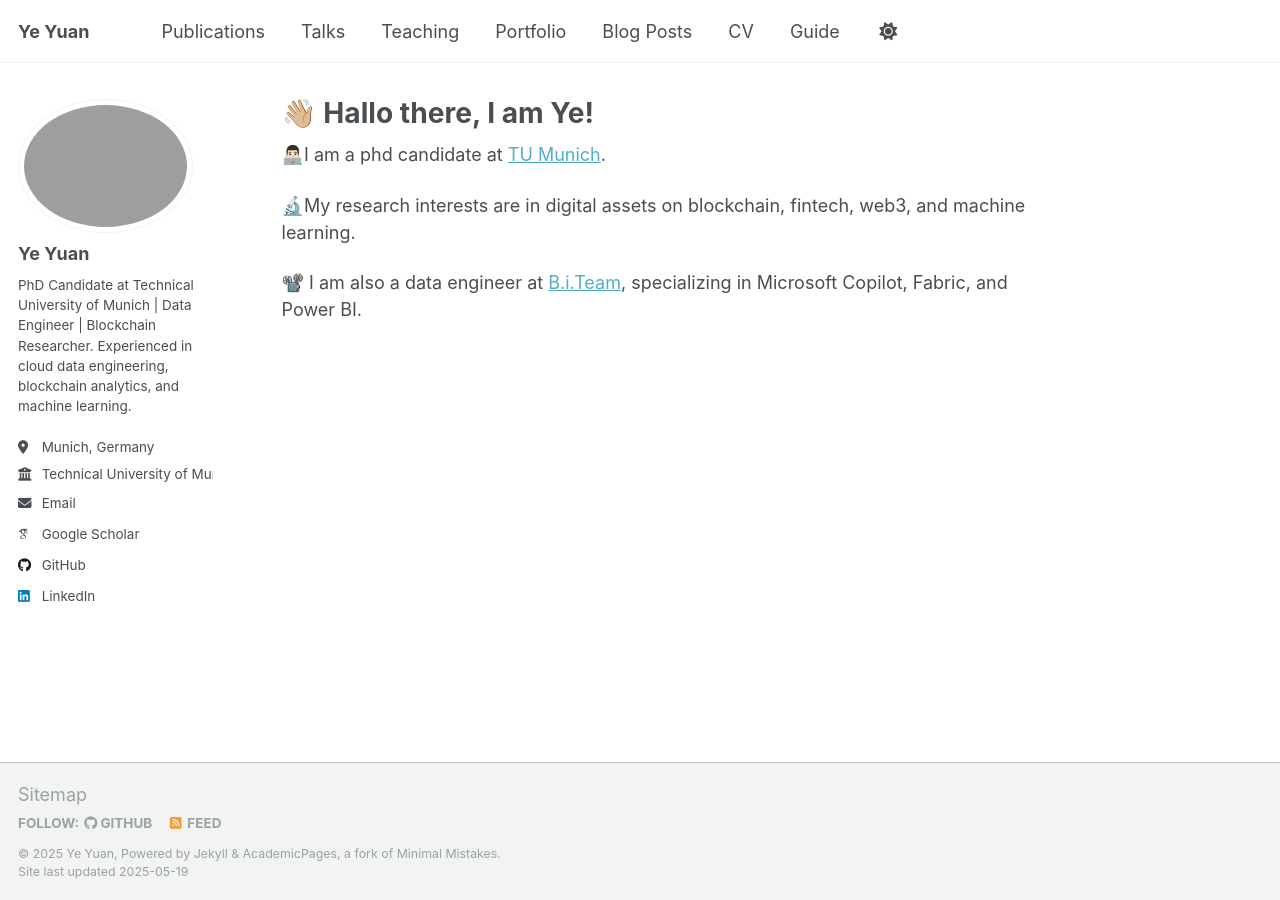
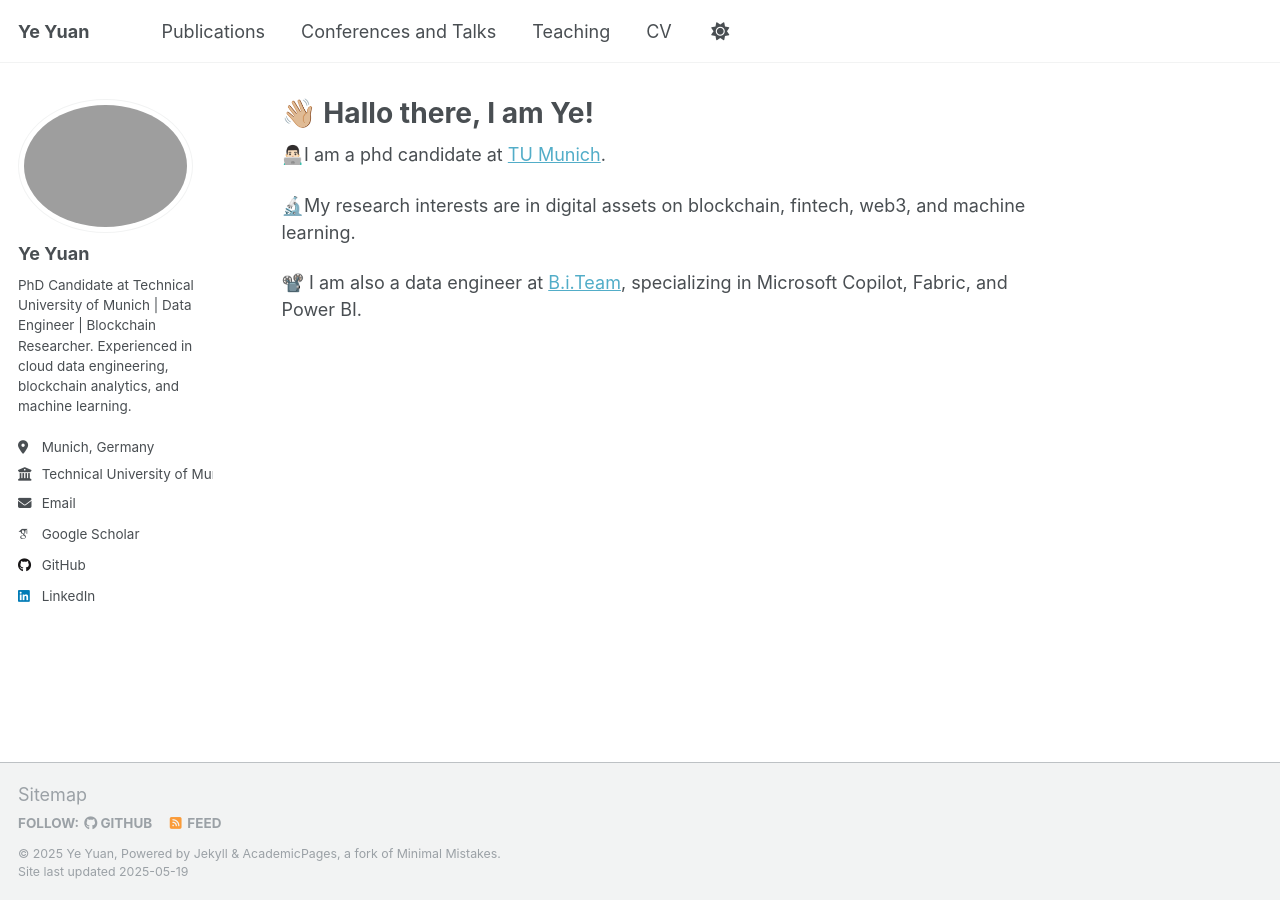
Before and after one commit to yuanye126/yuanye126.github.io, a Jekyll site: the page built from _pages/about.md, in a window 1280 px wide. Built offline with Jekyll 4.4.1, drawn with Linux system fonts in a browser that asks for light colours; some web fonts are replaced.

Commit message:
Update navigation.yml

```diff
--- a/_data/navigation.yml
+++ b/_data/navigation.yml
@@ -11,17 +11,17 @@
   - title: "Publications"
     url: /publications/
 
-  - title: "Talks"
+  - title: "Conferences and Talks"
     url: /talks/
 
   - title: "Teaching"
     url: /teaching/
 
-  - title: "Portfolio"
-    url: /portfolio/
+  #- title: "Portfolio"
+  #  url: /portfolio/
 
-  - title: "Blog Posts"
-    url: /year-archive/
+  #- title: "Blog Posts"
+  #  url: /year-archive/
 
   - title: "CV"
     url: /cv/
@@ -29,5 +29,5 @@
   # - title: "CV"
   #   url: /cv-json/
 
-  - title: "Guide"
-    url: /markdown/
+  #- title: "Guide"
+  # url: /markdown/
```
